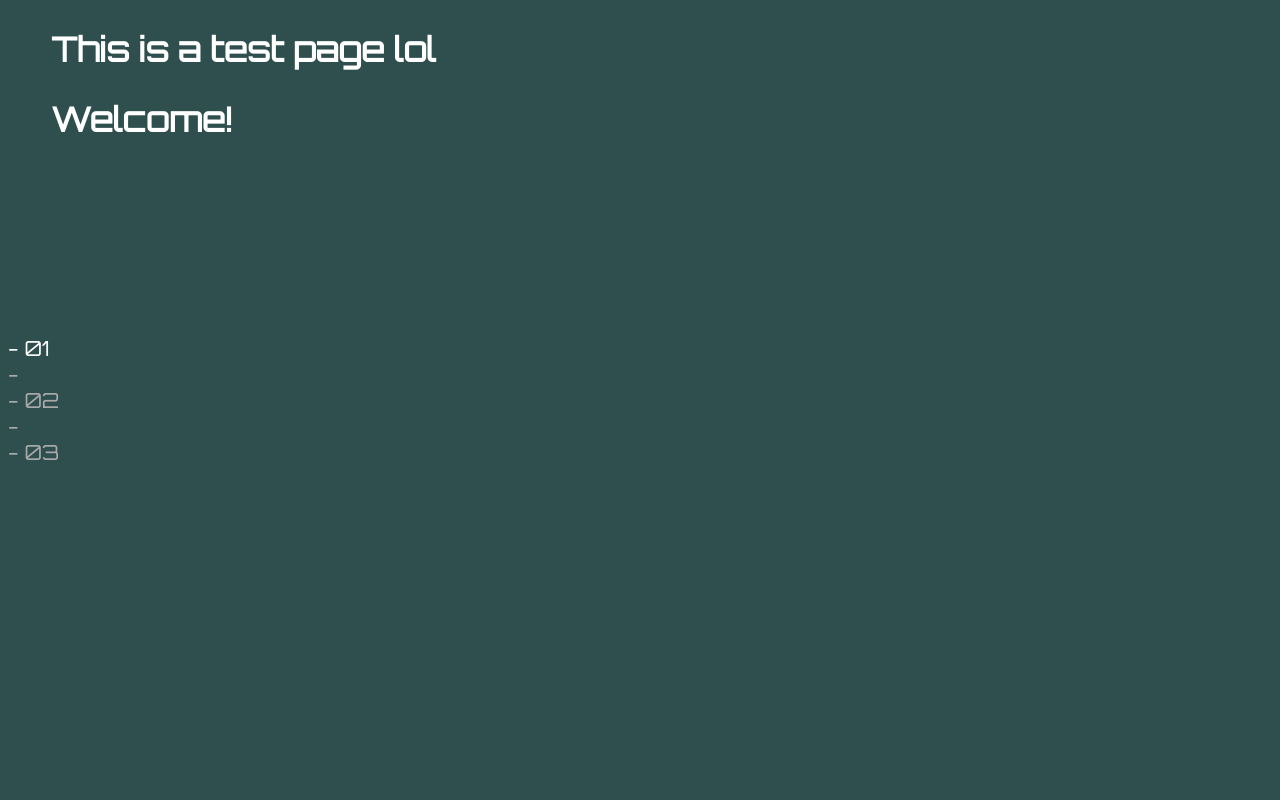
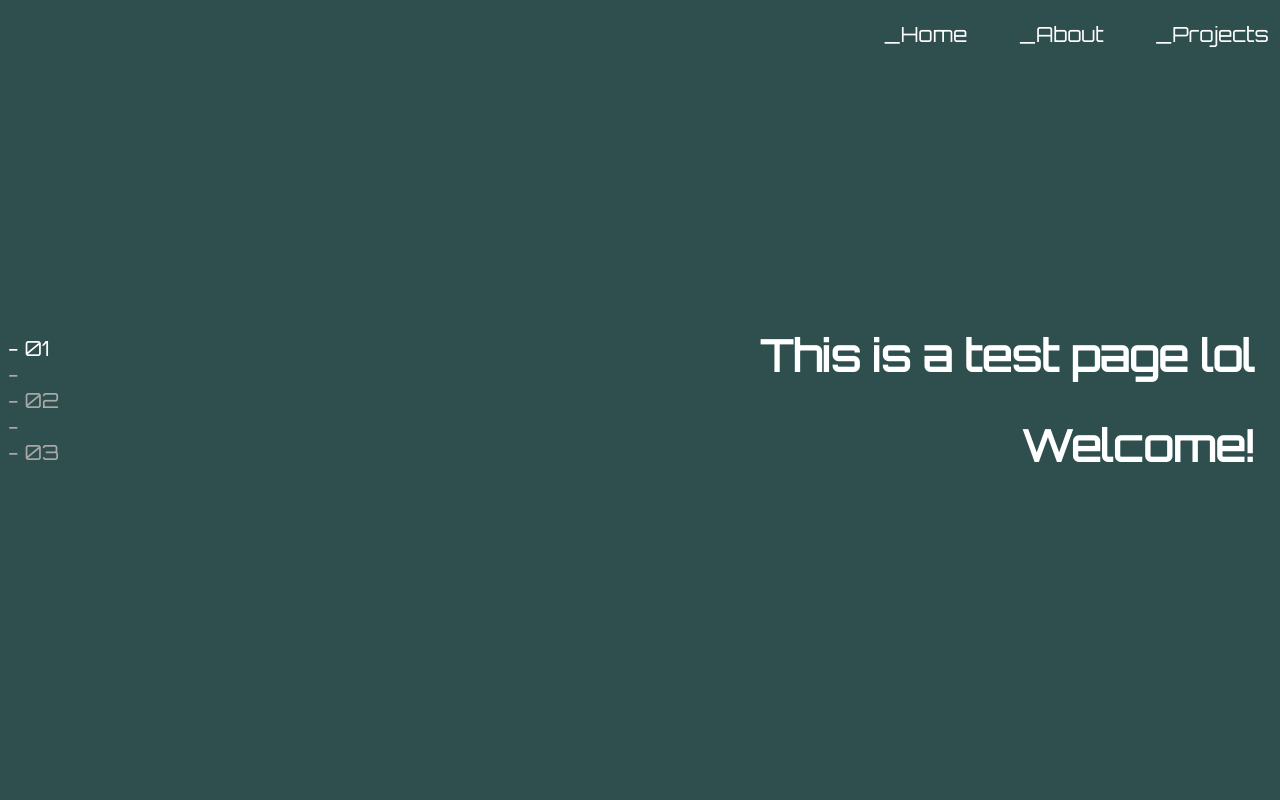
Before and after one commit to HZ-2000/Personal-Website-V2, a React (Create React App) app in the folder client/: page / in a window 1280 px wide. Shown: the top 800 px of the page. Built offline with nearby package versions, Linux system fonts and the light colour scheme.

Commit message:
Added TopNav and router with new routes

```diff
--- a/client/src/components/App/App.css
+++ /dev/null
@@ -1,5 +0,0 @@
-section {
-    display: grid;
-    background-color: darkslategray;
-    height: 100vh;
-}
--- a/client/src/components/App/App.tsx
+++ /dev/null
@@ -1,15 +0,0 @@
-import { Nav, Contact, Projects, Home } from '..';
-import './App.css';
-
-export const App: React.FC = () => {
-    document.title = "ZH | Home";
-
-    return(
-        <div>
-            <Nav />
-            <section id="home"><Home /></section>
-            <section id="projects"><Projects /></section>
-            <section id="contact"><Contact /></section>
-        </div>
-    )
-}
--- a/client/src/components/Home/Home.module.css
+++ b/client/src/components/Home/Home.module.css
@@ -1,6 +1,14 @@
+section {
+    display: grid;
+    background-color: darkslategray;
+    height: 100vh;
+}
+
 .main {
-    font-size: 1.4em;
+    font-size: 1.8em;
     font-family: 'Orbitron', sans-serif;
     color: white;
-    padding-left: 4%;
+    text-align: right;
+    margin: auto;
+    width: 96%;
 }
--- a/client/src/components/Home/Home.tsx
+++ b/client/src/components/Home/Home.tsx
@@ -1,10 +1,19 @@
 import styles from './Home.module.css';
+import { TopNav, SideNav, Contact, Projects } from '..';
 
 export const Home: React.FC = () => {
     return(
-        <div className={styles.main}>
-            <h1>This is a test page lol</h1>
-            <h2>Welcome!</h2>
+        <div>
+            <TopNav />
+            <SideNav />
+            <section id="home">
+                <div className={styles.main}>
+                    <h1>This is a test page lol</h1>
+                    <h2>Welcome!</h2>
+                </div>
+            </section>
+            <section id="projects"><Projects /></section>
+            <section id="contact"><Contact /></section>
         </div>
     )
 }
--- a/client/src/components/Nav/Nav.tsx
+++ /dev/null
@@ -1,27 +0,0 @@
-import './Nav.css';
-import { Link } from 'react-scroll';
-
-export const Nav: React.FC = () => {
-    return(
-        <nav>
-            <ul>
-                <li>
-                    <Link activeClass='active' smooth spy to='home'>-&nbsp;01</Link>
-                </li>
-                <li>
-                    -
-                </li>
-                <li>
-                    <Link activeClass='active' smooth spy to='projects'>-&nbsp;02</Link>
-                </li>
-                <li>
-                    -
-                </li>
-                <li>
-                    <Link activeClass='active' smooth spy to='contact'>-&nbsp;03</Link>
-                </li>
-            </ul>
-        </nav>
-
-    )
-}
--- a/client/src/components/Nav/Nav.css
+++ b/client/src/components/SideNav/SideNav.module.css
@@ -1,4 +1,4 @@
-ul {
+.VerticalNav {
     position: fixed;
     font-family: 'Orbitron', sans-serif;
     list-style: none;
--- /dev/null
+++ b/client/src/components/SideNav/SideNav.tsx
@@ -0,0 +1,27 @@
+import styles from './SideNav.module.css';
+import { Link } from 'react-scroll';
+
+export const SideNav: React.FC = () => {
+    return(
+        <nav>
+            <ul className={styles.VerticalNav}>
+                <li>
+                    <Link activeClass={styles.active} smooth spy to='home'>-&nbsp;01</Link>
+                </li>
+                <li>
+                    -
+                </li>
+                <li>
+                    <Link activeClass={styles.active} smooth spy to='projects'>-&nbsp;02</Link>
+                </li>
+                <li>
+                    -
+                </li>
+                <li>
+                    <Link activeClass={styles.active} smooth spy to='contact'>-&nbsp;03</Link>
+                </li>
+            </ul>
+        </nav>
+
+    )
+}
--- /dev/null
+++ b/client/src/components/TopNav/TopNav.module.css
@@ -0,0 +1,20 @@
+.HorizontalNav {
+    display: flex;
+    width: 100vw;
+    padding-right: 10%;
+    position: fixed;
+    justify-content: right;
+    font-family: 'Orbitron', sans-serif;
+    list-style: none;
+    color: darkgray;
+    font-size: 1.3em;
+}
+
+.HorizontalNav li {
+    padding-right: 4%;
+}
+
+.LinkWrapper {
+    text-decoration: none;
+    color: white;
+}
--- /dev/null
+++ b/client/src/components/TopNav/TopNav.tsx
@@ -0,0 +1,21 @@
+import styles from './TopNav.module.css';
+import { Link } from 'react-router-dom';
+
+export const TopNav: React.FC = () => {
+    return(
+        <nav className={styles.main}>
+            <ul className={styles.HorizontalNav}>
+                <li>
+                    <Link className={styles.LinkWrapper} to='/'>_Home</Link>
+                </li>
+                <li>
+                    <Link className={styles.LinkWrapper} to='/about'>_About</Link>
+                </li>
+                <li>
+                    <Link className={styles.LinkWrapper} to='/projects'>_Projects</Link>
+                </li>
+            </ul>
+        </nav>
+
+    )
+}
--- a/client/src/components/index.tsx
+++ b/client/src/components/index.tsx
@@ -1,5 +1,5 @@
 export { Contact } from './Contact/Contact';
 export { Home } from './Home/Home';
 export { Projects } from './Projects/Projects';
-export { Nav } from './Nav/Nav';
-export { App } from './App/App';
+export { SideNav } from './SideNav/SideNav';
+export { TopNav } from './TopNav/TopNav';
--- a/client/src/index.tsx
+++ b/client/src/index.tsx
@@ -1,9 +1,16 @@
 import ReactDOM from 'react-dom';
-import { App } from './components';
+import { BrowserRouter as Router, Routes, Route } from 'react-router-dom';
+import { Home } from './components';
 import './index.css';
 
 ReactDOM.render(
-  <App />
+  <Router>
+    <Routes>
+      <Route path='/' element={<Home />}/>
+      <Route path='/about' element={<Home />}/>
+      <Route path='/projects' element={<Home />}/>
+    </Routes>
+  </Router>
   ,
   document.getElementById('root')
 );
```
